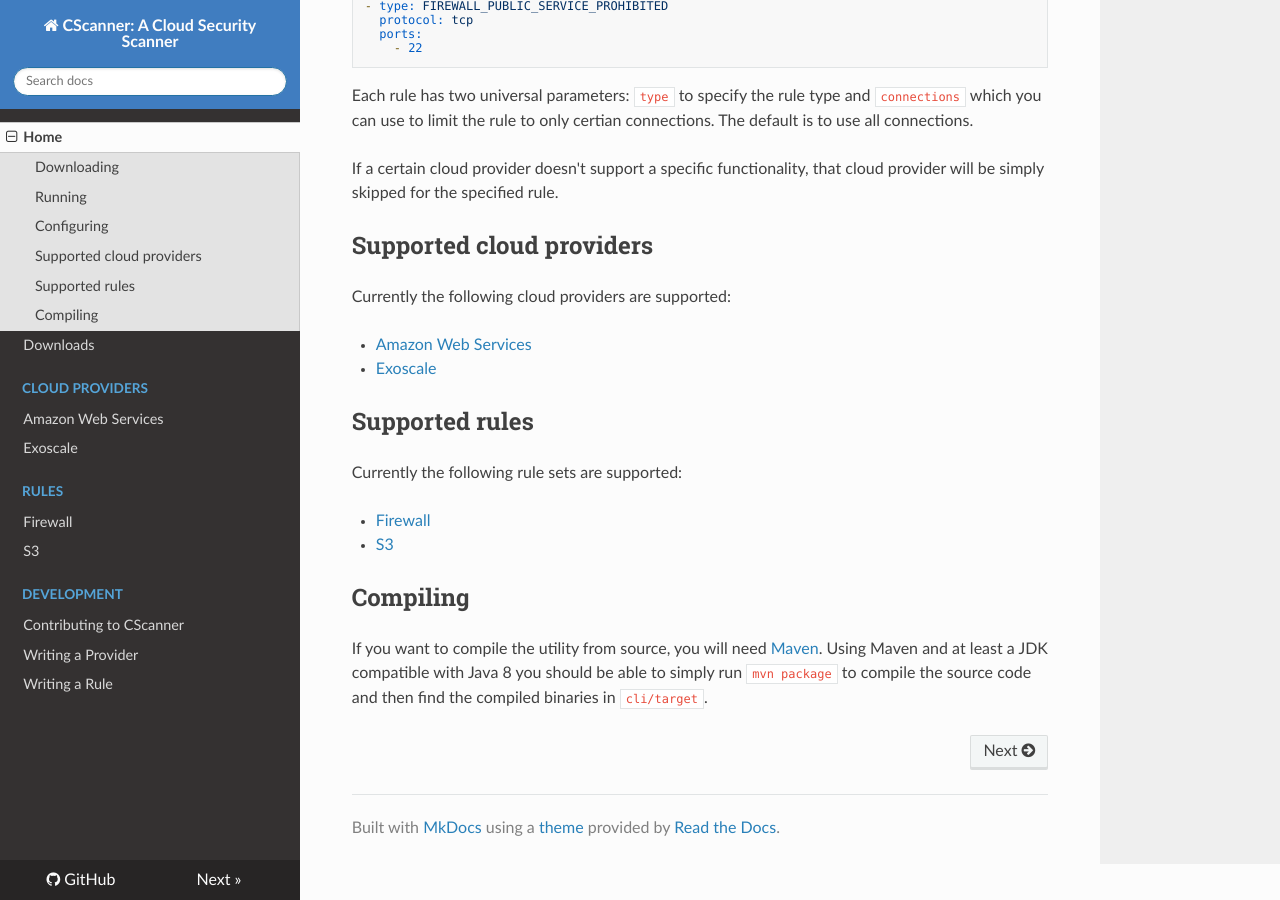
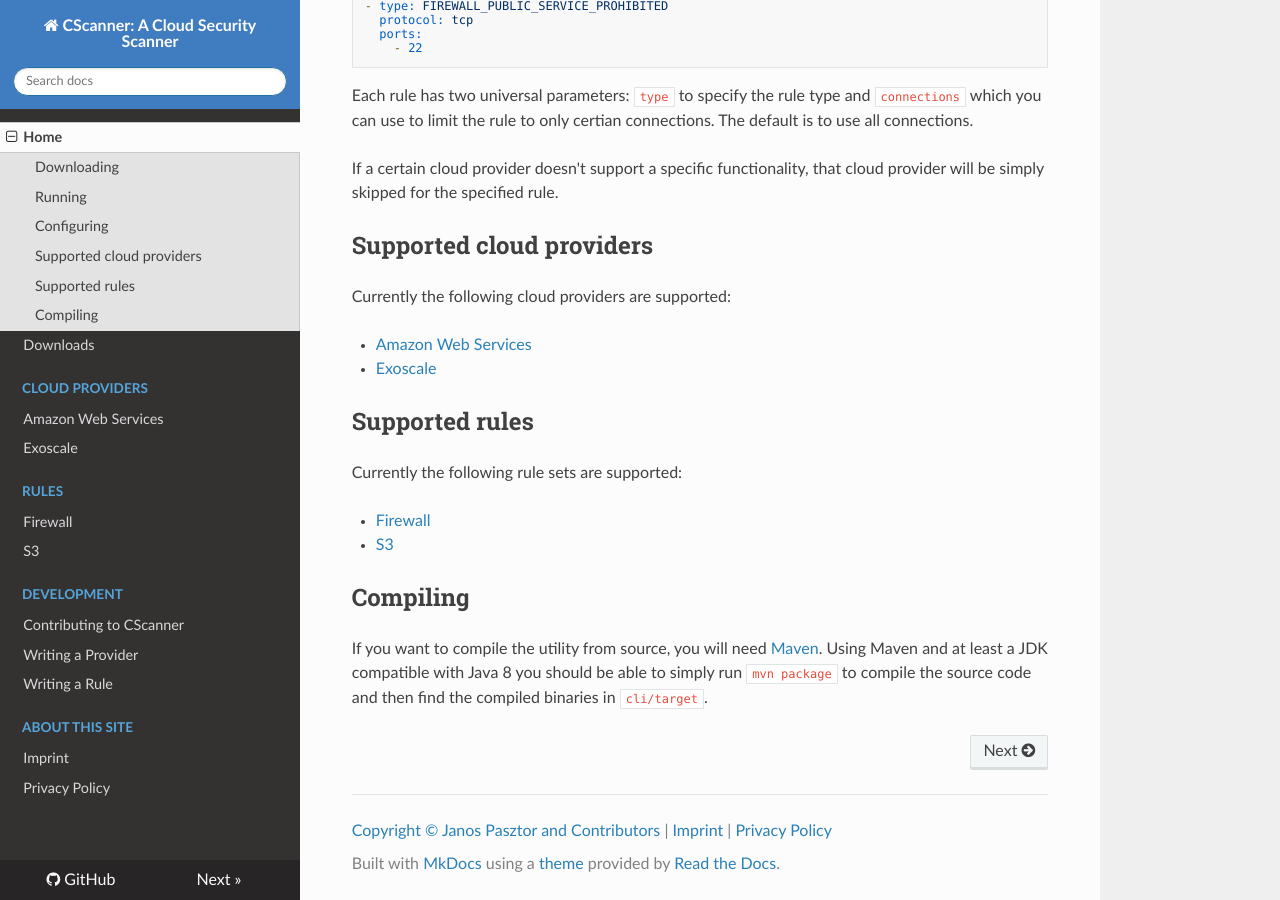
Before and after one commit to rlosio/cscanner, an MkDocs documentation site: the page built from docs/index.md, in a window 1280 px wide and 900 px high, scrolled down 1450 px. Built offline with MkDocs 1.6.1, drawn with Linux system fonts in a browser that asks for light colours; nearby versions of some CDN libraries.

Commit message:
Added imprint and privacy policy

```diff
--- a/mkdocs.yml
+++ b/mkdocs.yml
@@ -22,6 +22,13 @@ nav:
   - 'Contributing to CScanner': 'development/index.md'
   - 'Writing a Provider': 'development/provider.md'
   - 'Writing a Rule': 'development/rule.md'
+- 'About this Site':
+  - 'Imprint': 'imprint.md'
+  - 'Privacy Policy': 'privacy.md'
 site_favicon: img/favicon.png
 extra_css:
   - css/custom.css
+copyright: >
+  <a href="https://github.com/janoszen/cscanner/blob/master/LICENSE">Copyright &copy; Janos Pasztor and Contributors</a>
+  | <a href="/imprint/">Imprint</a>
+  | <a href="/privacy/">Privacy Policy</a>
```
Also changed, not shown: docs/imprint.md (added, +15 -0 lines), docs/privacy.md (added, +32 -0 lines).
